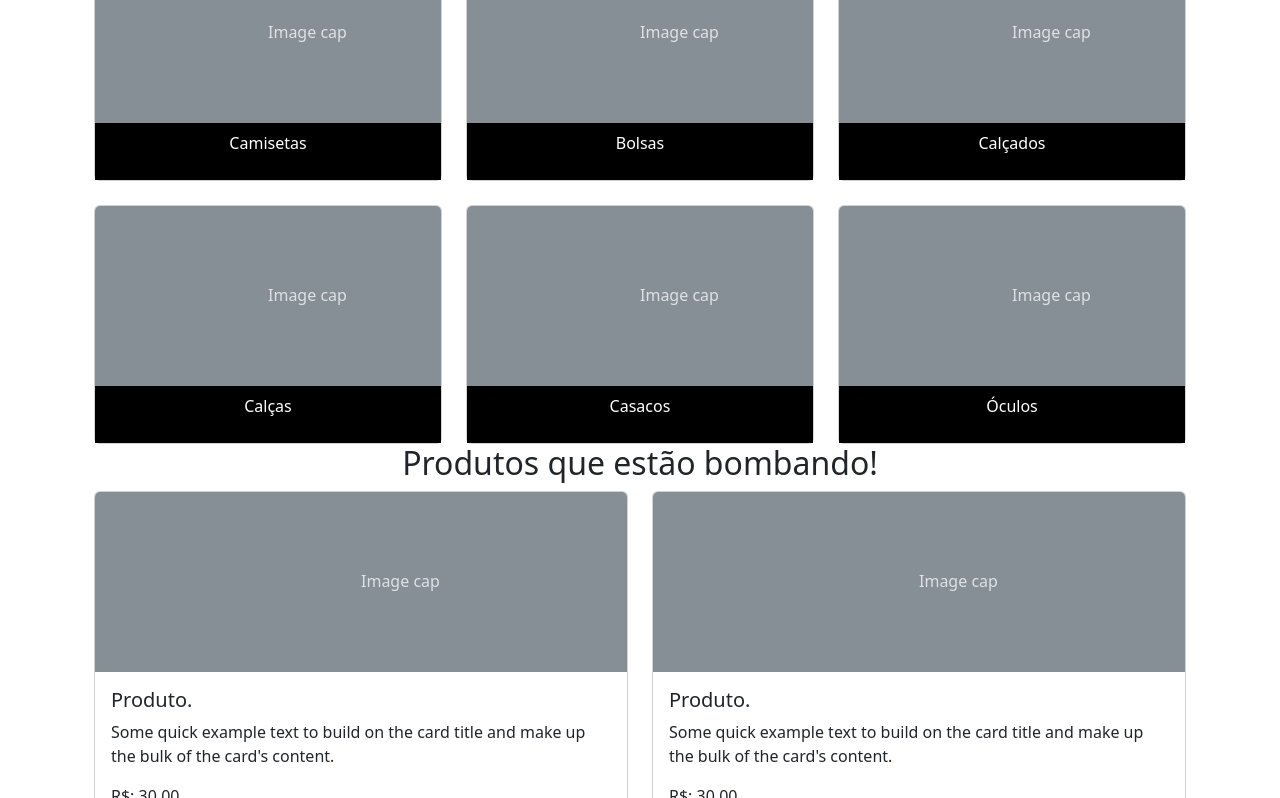
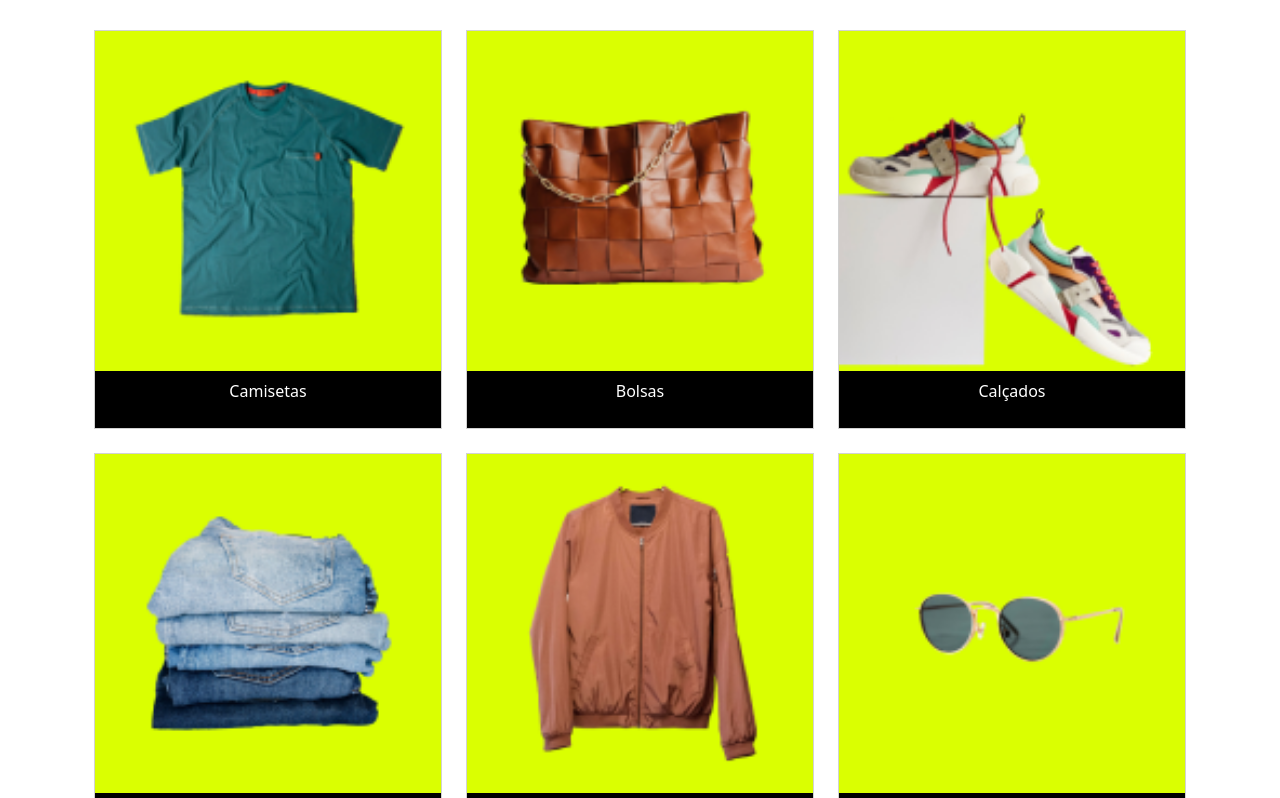
Before and after one commit to pedrxssss/meteora, a plain HTML site: page index.html in a window 1280 px wide. Shown: the part 531-1329 px from the top of the page. Drawn offline with nearby package versions, Linux system fonts and the light colour scheme.

Commit message:
Adição de imagens no "Busque por categoria"

```diff
--- a/index.html
+++ b/index.html
@@ -140,20 +140,21 @@
     <!-- Main ( Principal da página ) -->
     <main>
         <!-- Título do card Busque por categoria -->
-        <h2 class="text-center">Busque por categoria:</h2>
+        <h2 class="text-center my-3 my-xl-5">Busque por categoria:</h2>
         <!-- Cards Busque por categoria -->
         <div class="container row mx-auto g-4">
 
             <!-- Card 1 -->
             <div class="col-6 col-md-4 col-xxl-2">
-                <div class="card cards">
-                    <svg class="bd-placeholder-img card-img-top" width="100%" height="180"
-                        xmlns="http://www.w3.org/2000/svg" role="img" aria-label="Placeholder: Image cap"
-                        preserveAspectRatio="xMidYMid slice" focusable="false">
-                        <title>Placeholder</title>
-                        <rect width="100%" height="100%" fill="#868e96"></rect>
-                        <text x="50%" y="50%" fill="#dee2e6" dy=".3em">Image cap</text>
-                    </svg>
+                <div class="card rounded-0">
+                    <!-- Imagem Camiseta -->
+
+                    <!-- Mobile -->
+                    <img src="assets/Mobile/categorias/categoria-camiseta.png" alt="#" class="d-md-none d-xl-none">
+                    <!-- Tablet -->
+                    <img src="assets/Tablet/categorias/categoria-camiseta.png" alt="#" class="d-none d-md-block d-xl-none">
+                    <!-- Desktop -->
+                    <img src="assets/Desktop/categorias/categoria-camiseta.png" alt="#" class="d-none d-xl-block">
                     <div class="card-header bg-black text-bg-dark">
                         <p class="text-center paragrafo">
                             Camisetas
@@ -164,14 +165,15 @@
 
             <!-- Card 2 -->
             <div class="col-6 col-md-4 col-xxl-2">
-                <div class="card cards">
-                    <svg class="bd-placeholder-img card-img-top" width="100%" height="180"
-                        xmlns="http://www.w3.org/2000/svg" role="img" aria-label="Placeholder: Image cap"
-                        preserveAspectRatio="xMidYMid slice" focusable="false">
-                        <title>Placeholder</title>
-                        <rect width="100%" height="100%" fill="#868e96"></rect>
-                        <text x="50%" y="50%" fill="#dee2e6" dy=".3em">Image cap</text>
-                    </svg>
+                <div class="card rounded-0">
+                    <!-- Imagem Bolsa -->
+
+                    <!-- Mobile -->
+                    <img src="assets/Mobile/categorias/categoria-bolsas.png" alt="#" class="d-md-none d-xl-none">
+                    <!-- Tablet -->
+                    <img src="assets/Tablet/categorias/categoria-bolsas.png" alt="#" class="d-none d-md-block d-xl-none">
+                    <!-- Desktop -->
+                    <img src="assets/Desktop/categorias/categoria-bolsa.png" alt="#" class="d-none d-xl-block">
                     <div class="card-header bg-black text-bg-dark">
                         <p class="text-center paragrafo">
                             Bolsas
@@ -182,14 +184,15 @@
 
             <!-- Card 3 -->
             <div class="col-6 col-md-4 col-xxl-2">
-                <div class="card cards">
-                    <svg class="bd-placeholder-img card-img-top" width="100%" height="180"
-                        xmlns="http://www.w3.org/2000/svg" role="img" aria-label="Placeholder: Image cap"
-                        preserveAspectRatio="xMidYMid slice" focusable="false">
-                        <title>Placeholder</title>
-                        <rect width="100%" height="100%" fill="#868e96"></rect>
-                        <text x="50%" y="50%" fill="#dee2e6" dy=".3em">Image cap</text>
-                    </svg>
+                <div class="card rounded-0">
+                    <!-- Imagem Calçados -->
+
+                    <!-- Mobile -->
+                    <img src="assets/Mobile/categorias/categoria-calcados.png" alt="#" class="d-md-none d-xl-none">
+                    <!-- Tablet -->
+                    <img src="assets/Tablet/categorias/categoria-calcados.png" alt="#" class="d-none d-md-block d-xl-none">
+                    <!-- Desktop -->
+                    <img src="assets/Desktop/categorias/categoria-calcados.png" alt="#" class="d-none d-xl-block">
                     <div class="card-header bg-black text-bg-dark">
                         <p class="text-center paragrafo">
                             Calçados
@@ -200,14 +203,15 @@
 
             <!-- Card 4 -->
             <div class="col-6 col-md-4 col-xxl-2">
-                <div class="card cards">
-                    <svg class="bd-placeholder-img card-img-top" width="100%" height="180"
-                        xmlns="http://www.w3.org/2000/svg" role="img" aria-label="Placeholder: Image cap"
-                        preserveAspectRatio="xMidYMid slice" focusable="false">
-                        <title>Placeholder</title>
-                        <rect width="100%" height="100%" fill="#868e96"></rect>
-                        <text x="50%" y="50%" fill="#dee2e6" dy=".3em">Image cap</text>
-                    </svg>
+                <div class="card rounded-0">
+                    <!-- Imagem Calças -->
+
+                    <!-- Mobile -->
+                    <img src="assets/Mobile/categorias/categoria-calcas.png" alt="#" class="d-md-none d-xl-none">
+                    <!-- Tablet -->
+                    <img src="assets/Tablet/categorias/categoria-calcas.png" alt="#" class="d-none d-md-block d-xl-none">
+                    <!-- Desktop -->
+                    <img src="assets/Desktop/categorias/categoria-calcas.png" alt="#" class="d-none d-xl-block">
                     <div class="card-header bg-black text-bg-dark">
                         <p class="text-center paragrafo">
                             Calças
@@ -218,14 +222,15 @@
 
             <!-- Card 5 -->
             <div class="col-6 col-md-4 col-xxl-2">
-                <div class="card cards">
-                    <svg class="bd-placeholder-img card-img-top" width="100%" height="180"
-                        xmlns="http://www.w3.org/2000/svg" role="img" aria-label="Placeholder: Image cap"
-                        preserveAspectRatio="xMidYMid slice" focusable="false">
-                        <title>Placeholder</title>
-                        <rect width="100%" height="100%" fill="#868e96"></rect>
-                        <text x="50%" y="50%" fill="#dee2e6" dy=".3em">Image cap</text>
-                    </svg>
+                <div class="card rounded-0">
+                    <!-- Imagem Casacos -->
+
+                    <!-- Mobile -->
+                    <img src="assets/Mobile/categorias/categoria-casacos.png" alt="#" class="d-md-none d-xl-none">
+                    <!-- Tablet -->
+                    <img src="assets/Tablet/categorias/categoria-casacos.png" alt="#" class="d-none d-md-block d-xl-none">
+                    <!-- Desktop -->
+                    <img src="assets/Desktop/categorias/categoria-casacos.png" alt="#" class="d-none d-xl-block">
                     <div class="card-header bg-black text-bg-dark">
                         <p class="text-center paragrafo">
                             Casacos
@@ -236,14 +241,15 @@
 
             <!-- Card 6 -->
             <div class="col-6 col-md-4 col-xxl-2">
-                <div class="card cards">
-                    <svg class="bd-placeholder-img card-img-top" width="100%" height="180"
-                        xmlns="http://www.w3.org/2000/svg" role="img" aria-label="Placeholder: Image cap"
-                        preserveAspectRatio="xMidYMid slice" focusable="false">
-                        <title>Placeholder</title>
-                        <rect width="100%" height="100%" fill="#868e96"></rect>
-                        <text x="50%" y="50%" fill="#dee2e6" dy=".3em">Image cap</text>
-                    </svg>
+                <div class="card rounded-0">
+                    <!-- Imagem Óculos -->
+
+                    <!-- Mobile -->
+                    <img src="assets/Mobile/categorias/categoria-oculos.png" alt="#" class="d-md-none d-xl-none">
+                    <!-- Tablet -->
+                    <img src="assets/Tablet/categorias/categoria-oculos.png" alt="#" class="d-none d-md-block d-xl-none">
+                    <!-- Desktop -->
+                    <img src="assets/Desktop/categorias/categoria-oculos.png" alt="#" class="d-none d-xl-block">
                     <div class="card-header bg-black text-bg-dark">
                         <p class="text-center paragrafo">
                             Óculos
@@ -254,7 +260,7 @@
         </div>
 
         <!-- Título de "Produtos que estão bombando!" -->
-        <h2 class="text-center">Produtos que estão bombando!</h2>
+        <h2 class="text-center my-3 my-xl-5">Produtos que estão bombando!</h2>
         <!-- Cards "Produtos que estão bombando!" -->
         <div class="container row mx-auto g-4">
 
@@ -445,7 +451,7 @@
         </section>
 
         <!-- Formulario de email -->
-        <form class="border border-secondary m-3 p-3 text-center">
+        <form class="border border-secondary my-3 my-xl-5 p-3 text-center">
             <!-- Título do form email -->
             <h5>Quer receber nossas novidades, promoções exclusivas e 10% OFF na primeira compra? Cadastre-se!</h5>
             <div class="input-group my-3">
@@ -453,7 +459,7 @@
                 <!-- Email -->
                 <input type="email" placeholder="Digite seu e-mail" aria-label="Digite seu e-mail"
                     aria-describedby="button-addon2" class="form-control border-secondary rounded-0" />
-                <button type="button" id="button-addon2" class="btPurple">Enviar</button>
+                <button type="button" id="button-addon2" class="btPurple    ">Enviar</button>
             </div>
         </form>
     </main>
```
